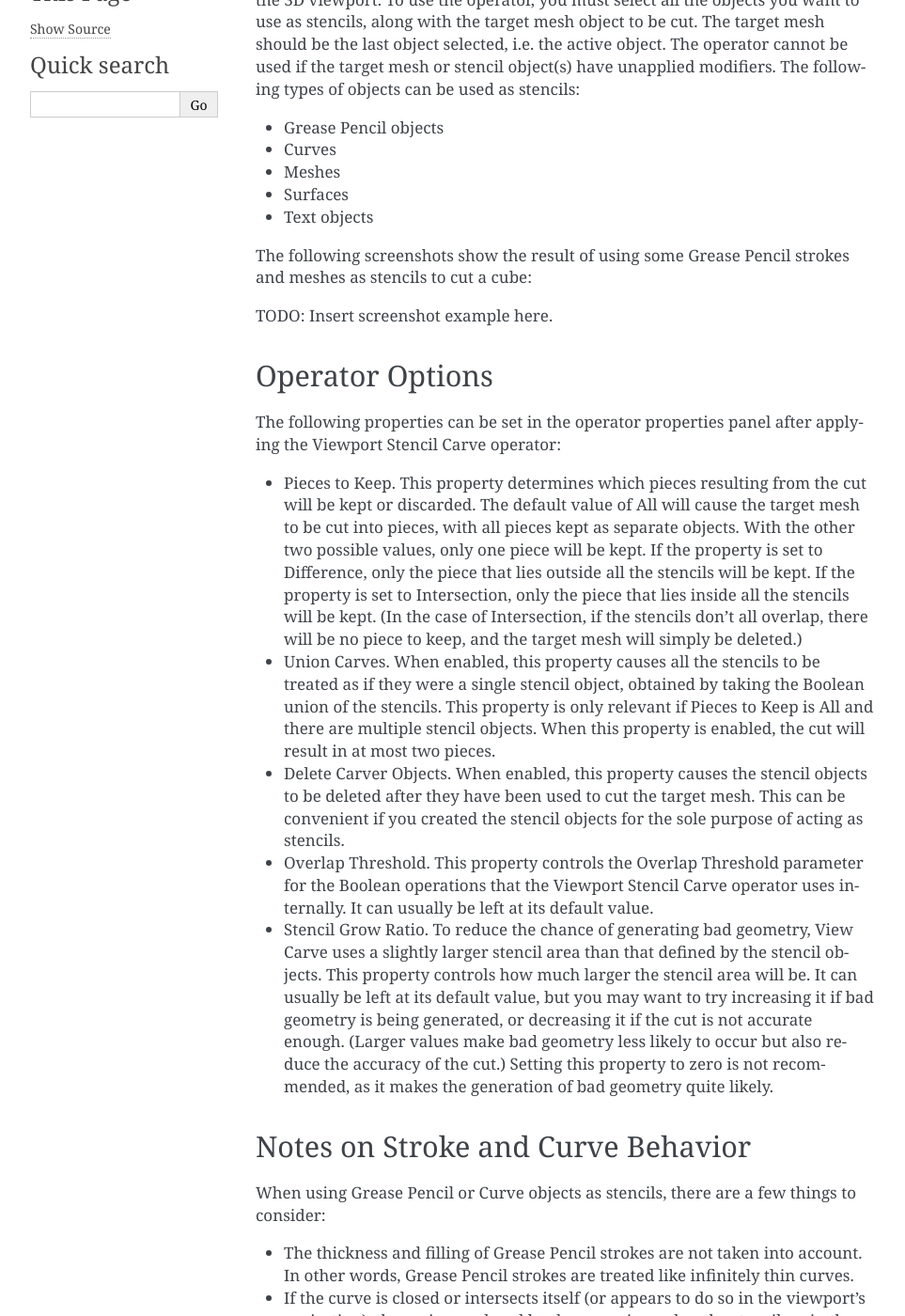
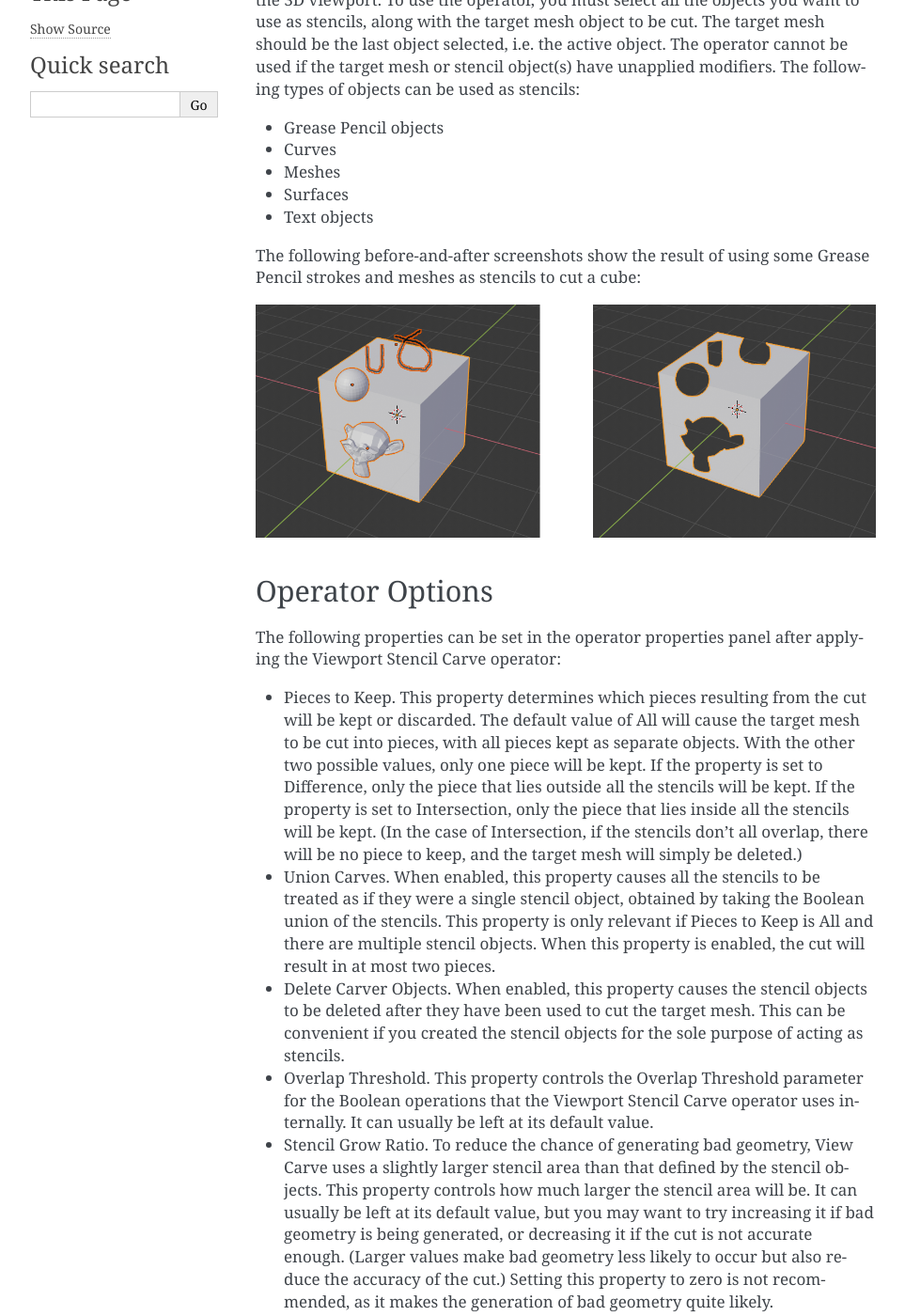
Before and after one commit to allen-marshall/blender-view-carve, a Sphinx documentation site: the page built from docs/usage.rst, in a window 1280 px wide and 1400 px high, scrolled down 235 px. Shown: the whole window at 94% size, without its empty margins (148-1111 px from the left). Built offline with Sphinx 7.4.7, drawn with Linux system fonts in a browser that asks for light colours; some of the changed text lies outside the part shown.

Commit message:
Added screenshots to the documentation.

```diff
--- a/docs/index.rst
+++ b/docs/index.rst
@@ -14,7 +14,9 @@ what the cut will look like before making it.
 
 .. _Blender: https://www.blender.org/
 
-TODO: Insert example with screenshot.
+Example before-and-after screenshot:
+
+.. image:: _static/screenshots/basic_example.png
 
 Installation
 ------------
--- a/docs/usage.rst
+++ b/docs/usage.rst
@@ -16,9 +16,10 @@ following types of objects can be used as stencils:
 - Surfaces
 - Text objects
 
-The following screenshots show the result of using some Grease Pencil strokes and meshes as stencils to cut a cube:
+The following before-and-after screenshots show the result of using some Grease Pencil strokes and meshes as stencils to
+cut a cube:
 
-TODO: Insert screenshot example here.
+.. image:: _static/screenshots/basic_example.png
 
 Operator Options
 ----------------
@@ -57,9 +58,13 @@ When using Grease Pencil or Curve objects as stencils, there are a few things to
 - If the curve is closed or intersects itself (or appears to do so in the viewport's projection), the region enclosed by
   the curve is used as the stencil, as in the following screenshots.
 
-TODO: Insert screenshot examples here.
+.. image:: _static/screenshots/curve_example_1.png
+
+.. image:: _static/screenshots/curve_example_2.png
 
 - If the curve is not closed and does not intersect itself, the curve will be auto-closed, i.e. treated as if its first
   and last points were joined by a straight line, as in the following screenshots.
 
-TODO: Insert screenshot examples here.
+.. image:: _static/screenshots/auto_close_example_1.png
+
+.. image:: _static/screenshots/auto_close_example_2.png
```
Also changed, not shown: docs/_static/screenshots/auto_close_example_1.png (added), docs/_static/screenshots/auto_close_example_2.png (added), docs/_static/screenshots/basic_example.png (added), docs/_static/screenshots/curve_example_1.png (added), docs/_static/screenshots/curve_example_2.png (added).
